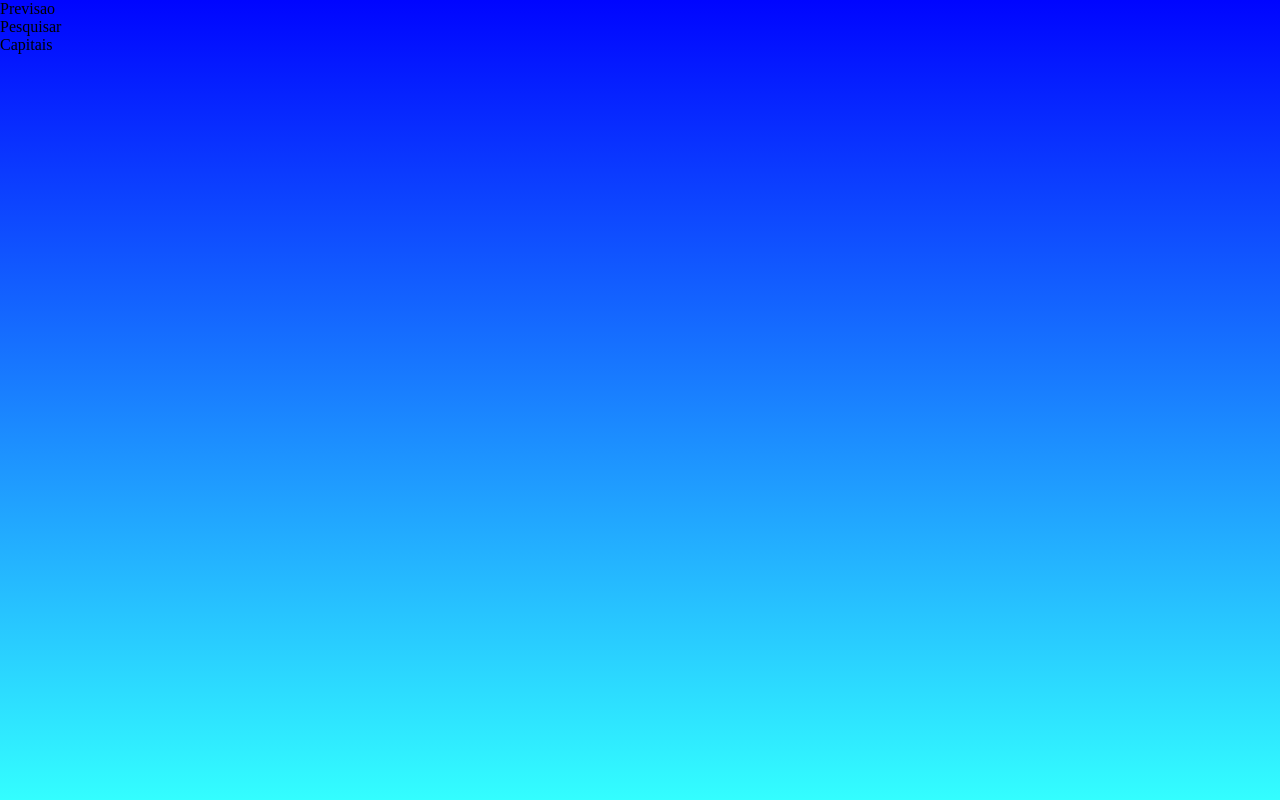
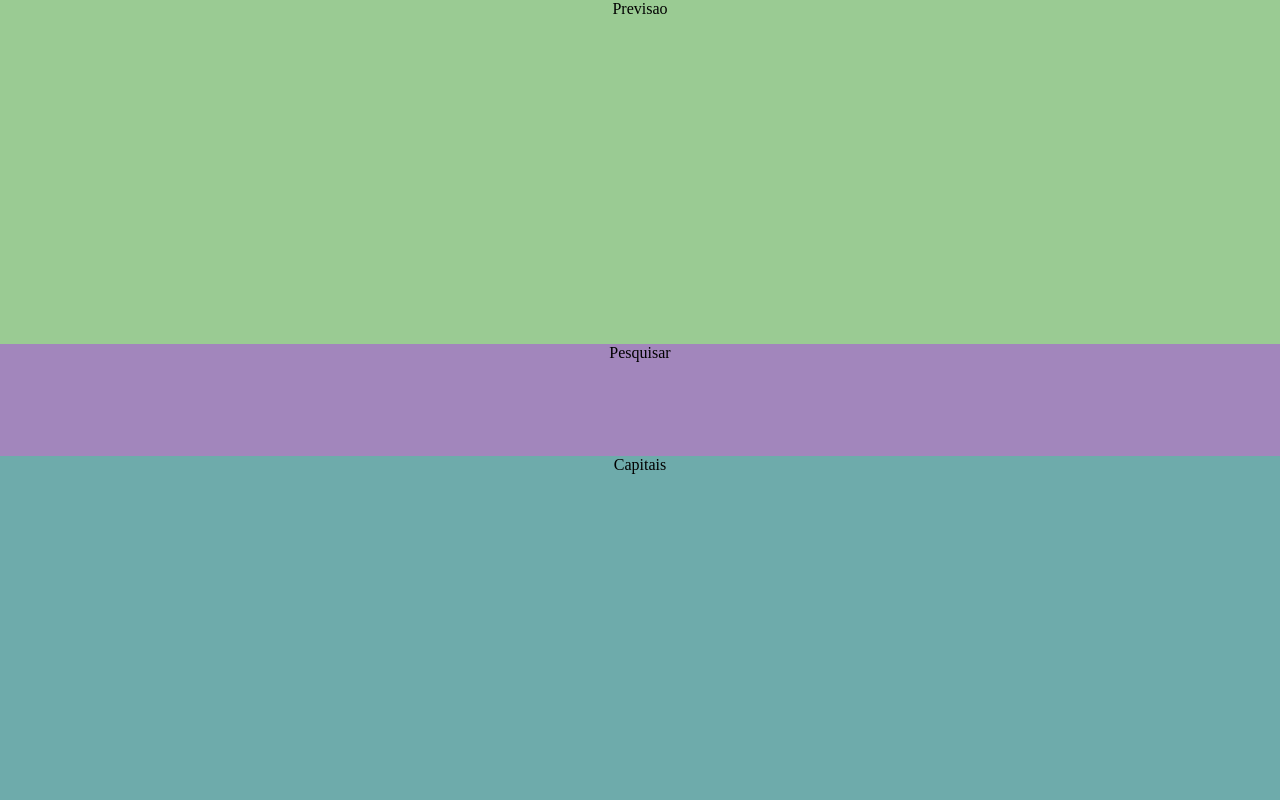
Before and after one commit to HenriqueMelo2007/previsao-tempo, a React (Vite) app: page / in a window 1280 px wide. Built offline with nearby package versions, Linux system fonts and the light colour scheme.

Commit message:
definindo tamanho das seções

```diff
--- a/src/App.tsx
+++ b/src/App.tsx
@@ -5,7 +5,7 @@ import { Capitais } from "./components/capitais/capitais"
 export function App() {
 
   return (
-    <div>
+    <div className="container">
       <Previsao/>
       <Pesquisar/>
       <Capitais/>
--- a/src/components/capitais/capitais.tsx
+++ b/src/components/capitais/capitais.tsx
@@ -1,5 +1,5 @@
 export function Capitais() {
   return (
-    <div>Capitais</div>
+    <div className="capitais">Capitais</div>
   )
 }
--- a/src/components/pesquisar/pesquisar.tsx
+++ b/src/components/pesquisar/pesquisar.tsx
@@ -1,5 +1,5 @@
 export function Pesquisar() {
   return (
-    <div>Pesquisar</div>
+    <div className="pesquisar">Pesquisar</div>
   )
 }
--- a/src/components/previsao/previsao.tsx
+++ b/src/components/previsao/previsao.tsx
@@ -1,5 +1,5 @@
 export function Previsao() {
   return (
-    <div>Previsao</div>
+    <div className="previsao">Previsao</div>
   )
 }
--- a/src/index.css
+++ b/src/index.css
@@ -8,3 +8,26 @@ body {
   height: 100vh;
   background: linear-gradient(0deg, rgba(51,254,255,1) 0%, rgba(0,5,255,1) 100%) no-repeat;
 }
+
+.container {
+  display: grid;
+  grid-template-rows: 1fr 14% 1fr;
+  height: 100vh;
+}
+
+.previsao {
+  background-color: rgb(154, 203, 147);
+}
+
+.pesquisar {
+  background-color: rgb(162, 134, 188);
+}
+
+.capitais {
+  background-color: rgb(110, 171, 171);
+}
+
+.previsao, .pesquisar, .capitais {
+  display: flex;
+  justify-content: center;
+}
```
